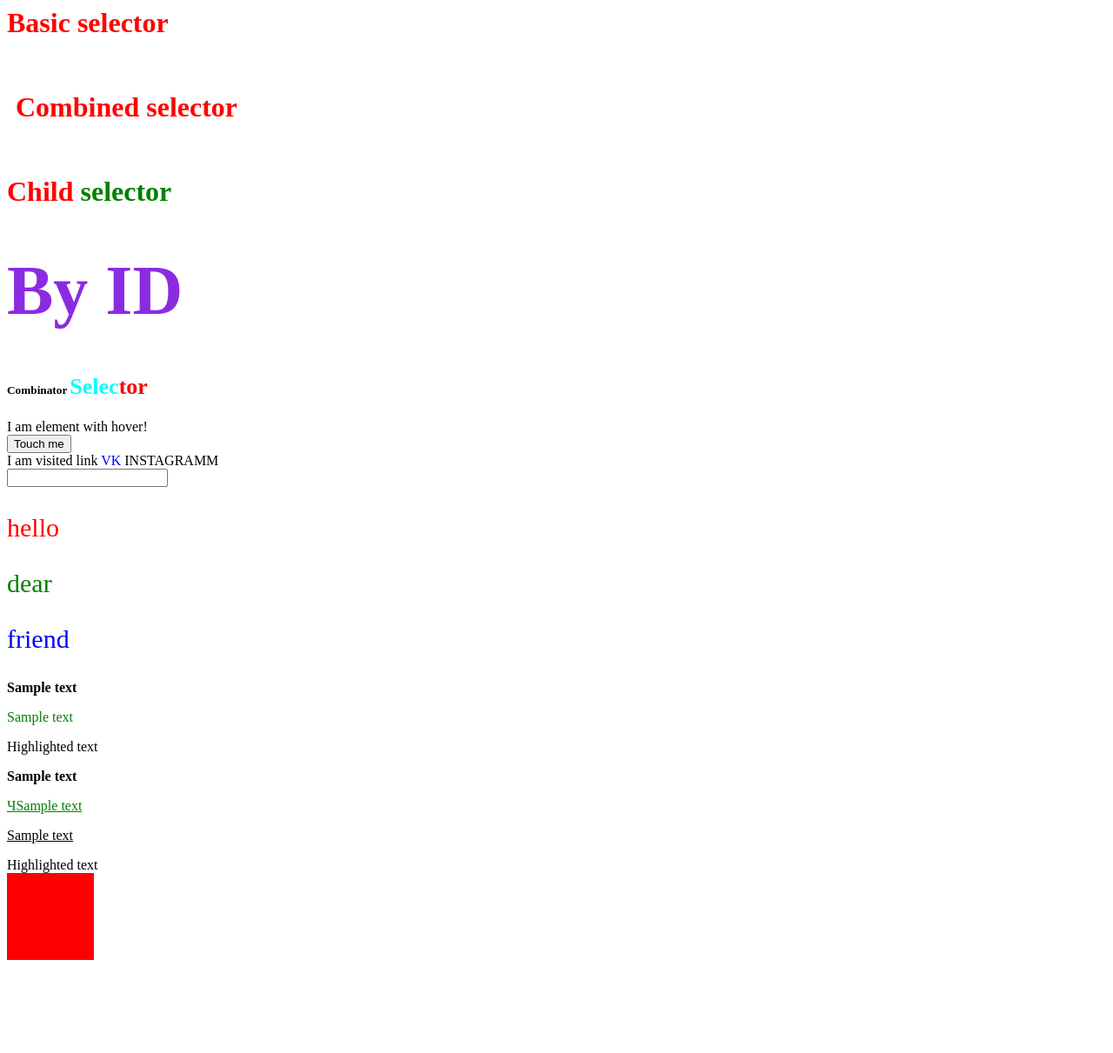
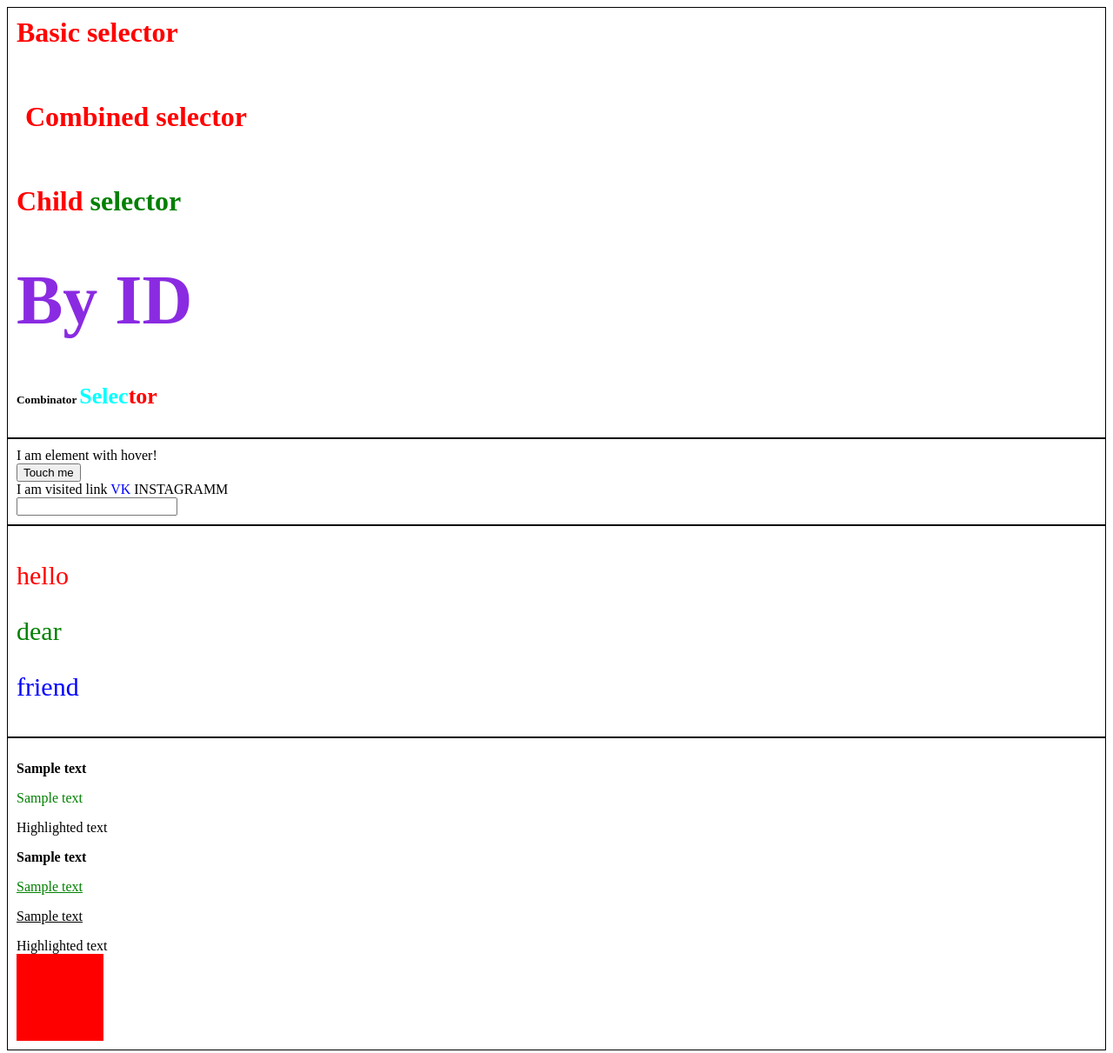
Before and after one commit to AlexRian/lessons.css, a plain HTML site: page selectors/index.html in a window 1280 px wide. Shown: the whole page at 87% size. Before the commit the page ends 1112 px from the top, so only its background shows below. Drawn offline with Linux system fonts and the light colour scheme.

Commit message:
Update in selectors section

```diff
--- a/selectors/index.html
+++ b/selectors/index.html
@@ -7,45 +7,52 @@
   <link rel="stylesheet" href="static/css/main.css">
 </head>
 <body>
+  <div class="example">
     <h3 class="colored">Basic selector</h3>
     <h3 class="colored padding">Combined selector</h3>
     <h3 class="colored">Child <span>selector</span></h3>
     <h3 id="title">By ID</h3>
 
-  <h5>Combinator <span>Selec<span class="colorized">tor</span></span></h5>
+    <h5>Combinator <span>Selec<span class="colored">tor</span></span></h5>
+  </div>
 
+  <div class="example">
     <div class="has-hover">
       I am element with hover!
     </div>
 
     <button class="button">Touch me</button>
 
-  <div>
+    <div class="links">
       <a href="https://dzen.ru/">I am visited link</a>
       <a href="https://vk.ru/">VK</a>
       <a href="https://insta.ru/">INSTAGRAMM</a>
     </div>
 
     <input type="text" class="input">
+  </div>
 
+  <div class="example">
     <div class="childs">
       <p>hello</p>
       <p>dear</p>
       <p>friend</p>
     </div>
+  </div>
 
+  <div class="example">
     <div class="childs-by-type">
       <p>Sample text</p>
       <p>Sample text</p>
       <div>
         <span>Highlighted text</span>
         <p>Sample text</p>
-      <p>ЧSample text</p>
+        <p>Sample text</p>
       </div>
       <p>Sample text</p>
       <span>Highlighted text</span>
     </div>
-
     <section class="list"></section>
+  </div>
 </body>
 </html>
--- a/selectors/static/css/main.css
+++ b/selectors/static/css/main.css
@@ -1,3 +1,26 @@
+.example{
+  padding: 10px;
+  border: 1px solid black;
+}
+
+a{
+  text-decoration: none;
+  color: black;
+}
+
+.childs{
+  font-size: 30px;
+}
+.list{
+  width: 100px;
+  height: 100px;
+}
+.list{
+  width: 100px;
+  height: 100px;
+}
+/* =========== Selectors ============= */
+
 h3{
   font-size: 32px;
   margin: 0;
@@ -19,11 +42,6 @@ h3{
   color: blueviolet;
 }
 
-.colorized{
-  color: red;
-}
-
-/* Прямой потомок */
 h5 > span {
   font-size: 26px;
   color: aqua;
@@ -32,7 +50,6 @@ h5 > span {
 h3 + #title {
   font-size: 80px;
 }
-
 
 h3 ~ h3 {
   margin-top: 50px;
@@ -47,11 +64,6 @@ h3 ~ h3 {
   color: red;
 }
 
-a{
-  text-decoration: none;
-  color: black;
-}
-
 a:visited {
   color: orange;
 }
@@ -62,10 +74,6 @@ a[href*="vk"]{
 
 .input:focus {
   border: 3px solid green;
-}
-
-.childs{
-  font-size: 30px;
 }
 
 .childs p:first-child{
@@ -92,10 +100,6 @@ a[href*="vk"]{
   text-decoration: underline;
 }
 
-.list{
-  width: 100px;
-  height: 100px;
-}
 .list:empty{
   background-color: red;
 }
```
Lines whose indentation alone changed are shown as unchanged.
